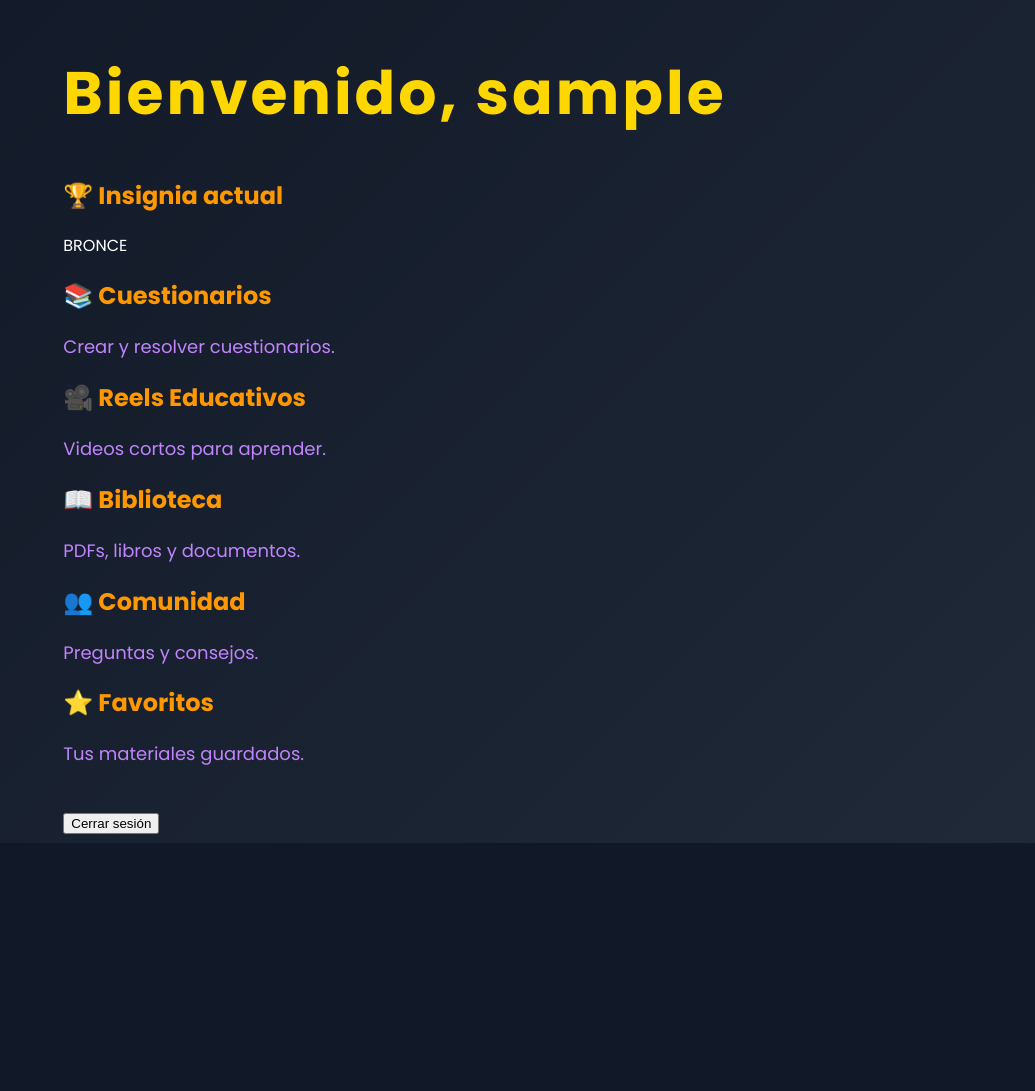
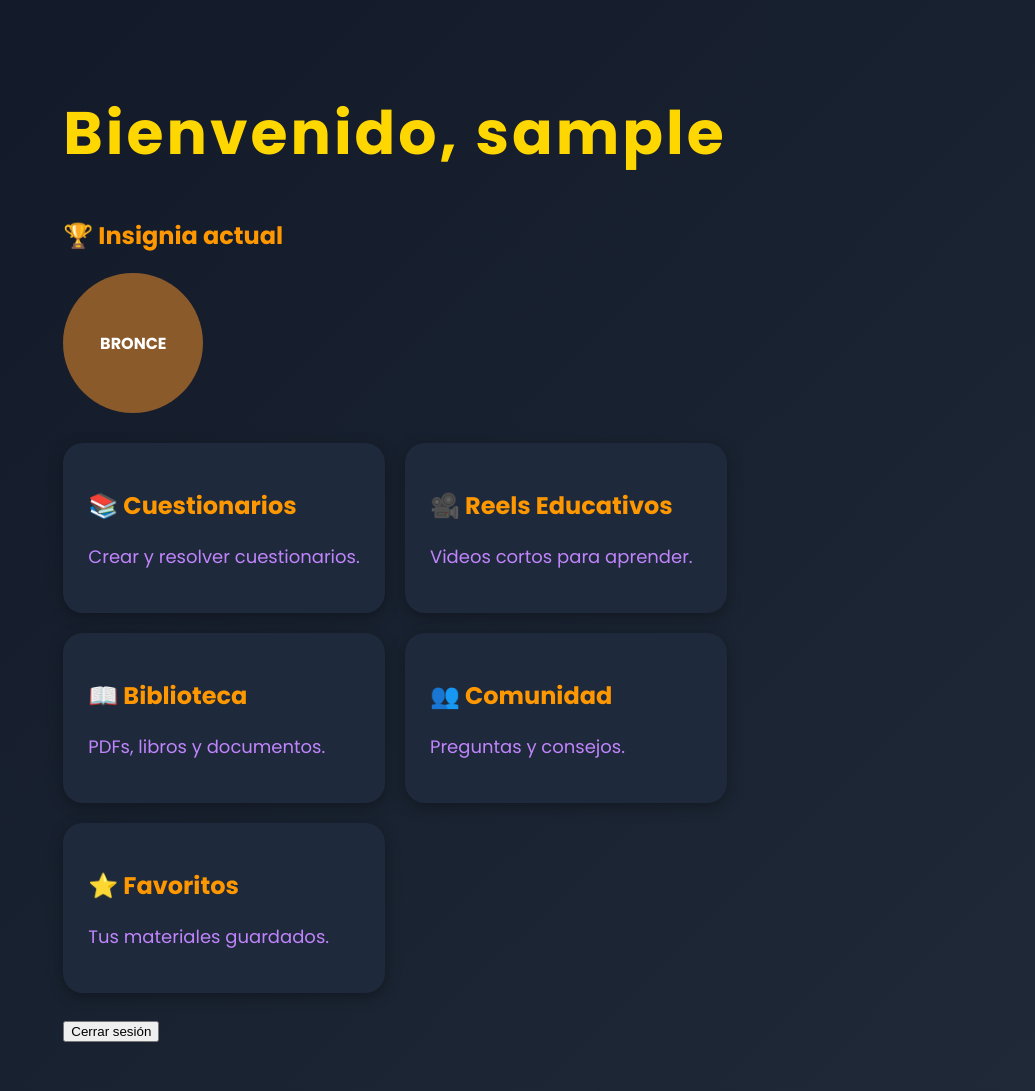
Before and after one commit to eray1324/Nobiru-0.1, a Flask app: page /dashboard in a window 1280 px wide. Shown: the whole page, without its empty margins (245-1280 px from the left). Before the commit the page ends 843 px from the top, so only its background shows below. Run offline with Flask 3, Linux system fonts and the light colour scheme; the visitor is signed in with stand-in values (Sample User, id 1).

Commit message:
Add dashboard and card styles to CSS

```diff
--- a/static/css/style.css
+++ b/static/css/style.css
@@ -46,3 +46,38 @@ p{
     font-size:18px;
 
 }
+.dashboard{
+    padding:40px;
+    color:white;
+}
+
+.cards{
+    display:grid;
+    grid-template-columns:repeat(auto-fit,minmax(250px,1fr));
+    gap:20px;
+    margin-top:30px;
+}
+
+.card{
+    background:#1e293b;
+    border-radius:20px;
+    padding:25px;
+    box-shadow:0px 4px 15px rgba(0,0,0,.3);
+    transition:0.3s;
+}
+
+.card:hover{
+    transform:translateY(-5px);
+}
+
+.bronze-badge{
+    width:140px;
+    height:140px;
+    background:#8B5A2B;
+    border-radius:50%;
+    display:flex;
+    justify-content:center;
+    align-items:center;
+    font-weight:bold;
+    margin-top:15px;
+}
```
